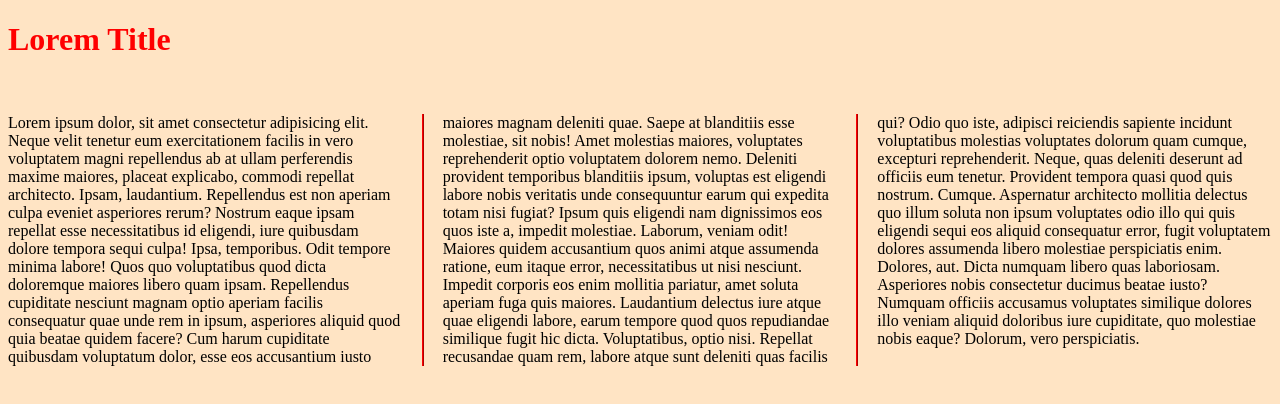
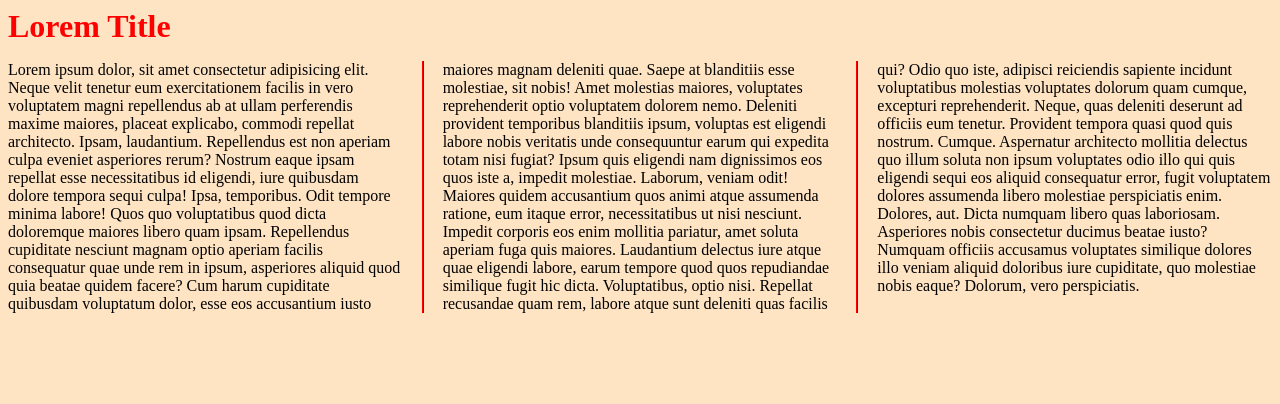
Before and after one commit to GuillermoKC/cssejer, a plain HTML site: page eje5/index.html in a window 1280 px wide. In both pictures the pointer is over the element "Lorem Title". Drawn offline with Linux system fonts and the light colour scheme.

Commit message:
final final

```diff
--- a/eje5/style.css
+++ b/eje5/style.css
@@ -2,12 +2,16 @@ body {
     background-color:bisque;
   }
 h1{
-    color: green    ;
-    block-size: auto;
+    color: green;
+    max-width:fit-content;
+    display: inline;
 }
-h1:hover {
+
+h1.limit:hover  {
     color: red;
-    block-size: auto;
+    display: inline;
+
+
   }
 
 p::selection {
```
